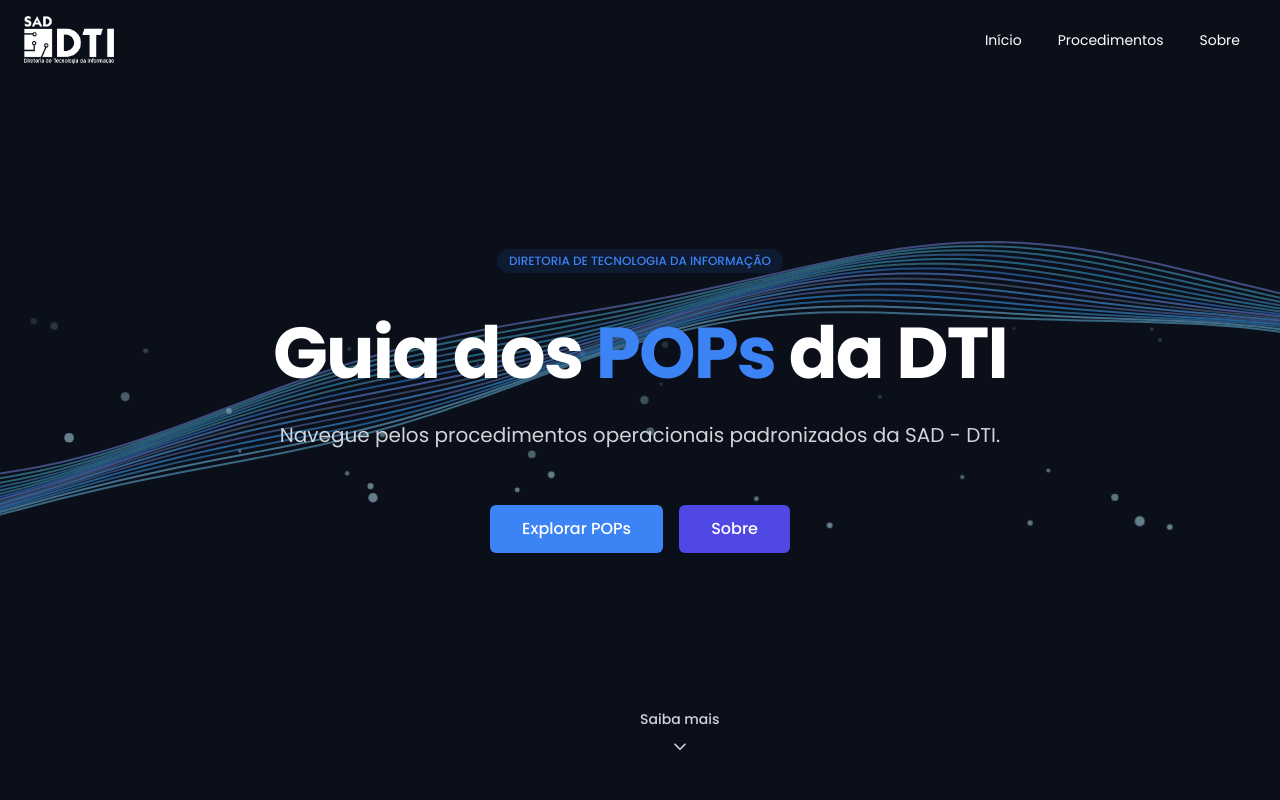
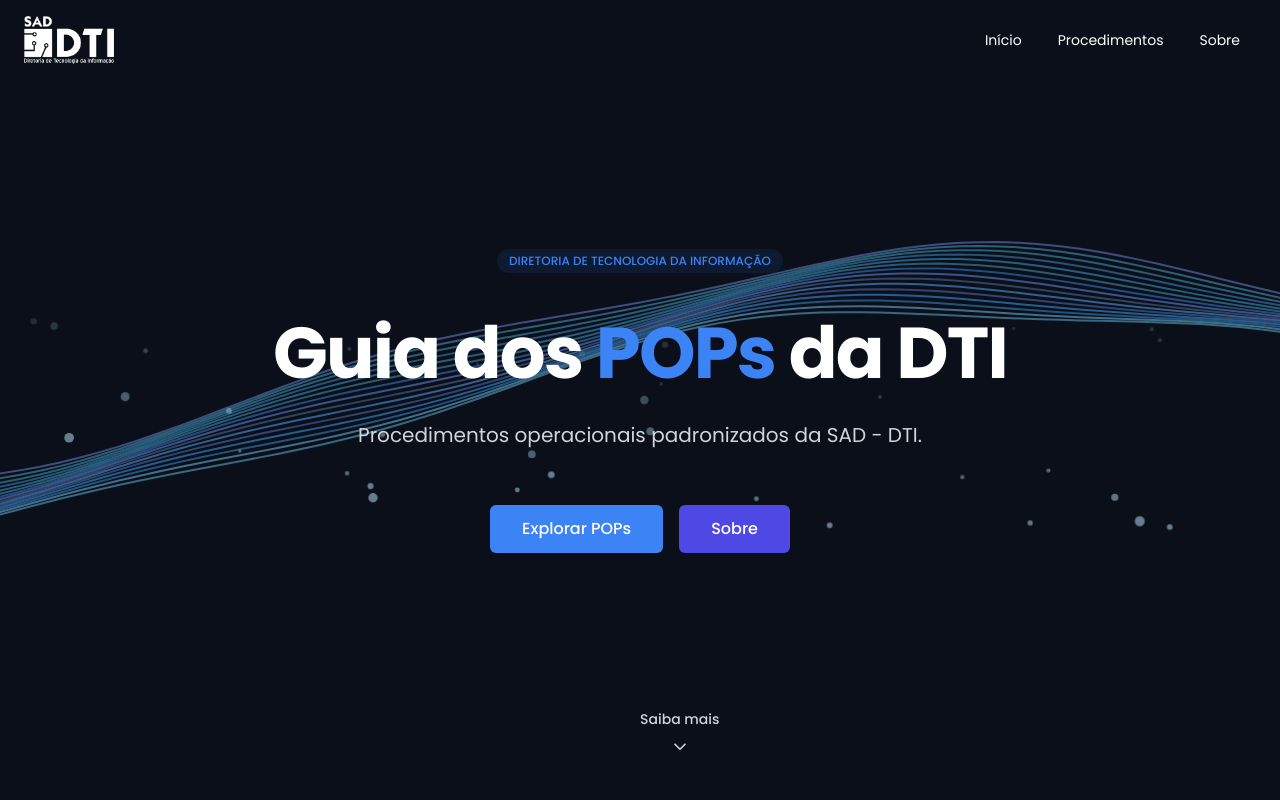
Before and after one commit to mediaware77/dti-pop-labyrinth, a React (Vite) app: page / in a window 1280 px wide. Shown: the top 800 px of the page. Built offline with nearby package versions, Linux system fonts and the light colour scheme.

Commit message:
ajuste em descricao

```diff
--- a/src/components/Hero.tsx
+++ b/src/components/Hero.tsx
@@ -21,7 +21,7 @@ const Hero: React.FC = () => {
         </h1>
 
         <p className="text-xl text-gray-300 max-w-3xl mx-auto"> {/* Adjusted text color */}
-          Navegue pelos procedimentos operacionais padronizados da SAD - DTI.
+          Procedimentos operacionais padronizados da SAD - DTI.
         </p>
 
         <div className="flex flex-col sm:flex-row gap-4 justify-center pt-6">
```
